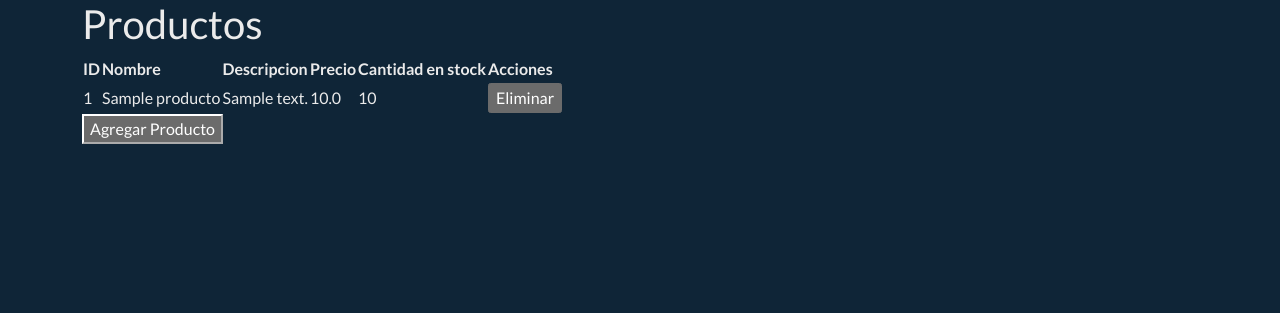
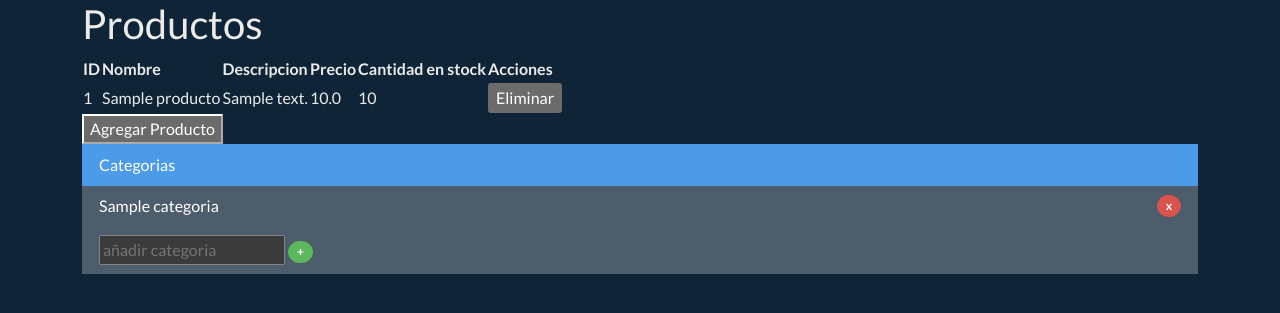
Before and after one commit to felix-gy/Pharmacy-web-app, a Flask app: page /productos in a window 1280 px wide. Shown: the top 313 px of the page. Run offline with Flask 2, Linux system fonts and the light colour scheme; tables that the repository leaves empty or names only in its code hold one stand-in row (values such as "Sample post"); data that the repository does not hold is empty; some libraries are stand-ins or nearby versions.

Commit message:
Add Categorias

```diff
--- a/app/app.py
+++ b/app/app.py
@@ -1,13 +1,10 @@
 from flask import Flask, render_template, request, redirect,url_for
-import mysql.connector #el code no me funciona con el from controller.controllerSucursal import * con este nomas
-#importando las funciones
+import mysql.connector
 from controller.controllerSucursal import *
 from controller.controllerEmpleados import *
 from controller.controllerCliente import *
+from controller.controllerCategoria import *
 
-app = Flask(__name__)
-
-#conexion a BD lo mismo que el archivo conexionBD.py
 db = mysql.connector.connect(
     host="sql.freedb.tech",
     user="freedb_db_test_111",
@@ -15,10 +12,11 @@ db = mysql.connector.connect(
     database="freedb_db_pharmacy"
 )
 
+app = Flask(__name__)
+
 @app.route('/')
 def index():
     return render_template('index.html')
-
 
 #Sucursal
 ################################################################
@@ -131,7 +129,7 @@ def mostrar_productos():
     cursor = db.cursor()
     cursor.execute("SELECT * FROM Producto")
     productos = cursor.fetchall()
-    return render_template('productos.html', productos=productos)
+    return render_template('productos.html', productos=productos, categorias = listaCategoria())
 
 # Ruta para agregar un producto
 @app.route('/agregar_producto', methods=['GET', 'POST'])
@@ -173,7 +171,6 @@ def eliminar_producto(id):
 
 #CLiente
 ################################################################
-
 @app.route('/clientes')
 def clienteView():
     # Obtenemos la lista de empleados
@@ -216,5 +213,19 @@ def update_cliente(id):
     actualizar_cliente(id, nombre, apellido, direccion, telefono, email, id_sucursal)
     return redirect(url_for('clienteView'))
 
+#Categoria
+################################################################
+@app.route('/add_categoria', methods=['POST'])
+def add_categoria():
+    nombre = request.form['nombre']
+    crear_categoria(nombre)
+    return redirect(url_for('mostrar_productos'))
+
+@app.route('/delete_categoria/<string:id>',methods=['GET'] )
+def delete_categoria(id):
+    eliminar_categoria(id)
+    return redirect(url_for('mostrar_productos'))
+
+
 if __name__ == '__main__':
     app.run(debug=True)
--- a/app/conexionBD.py
+++ b/app/conexionBD.py
@@ -1,4 +1,3 @@
-#Importando Libreria mysql.connector para conectar Python con MySQL
 import mysql.connector
 
 #Conectandose la base desplegada en la nube
--- /dev/null
+++ b/app/controller/controllerCategoria.py
@@ -0,0 +1,28 @@
+from conexionBD import *  #Importando conexion BD
+def listaCategoria():
+    conexion = connectionBD()
+    cursor = conexion.cursor(dictionary=True)
+    sql = "SELECT * FROM Categoria"
+    cursor.execute(sql)
+    Busquedaclientes = cursor.fetchall()
+    cursor.close()
+    return Busquedaclientes
+
+def eliminar_categoria(id_categoria):
+    conexion = connectionBD()
+    cursor = conexion.cursor()
+
+    sql = "DELETE FROM Categoria WHERE ID_categoria = %s"
+    valores = (id_categoria,)
+    cursor.execute(sql, valores)
+    conexion.commit()
+    cursor.close()
+
+def crear_categoria(nombre):
+    conexion = connectionBD()
+    cursor = conexion.cursor()
+    sql = "INSERT INTO Categoria (nombre) VALUES (%s)"
+    valores = (nombre,)
+    cursor.execute(sql, valores)
+    conexion.commit()
+    cursor.close()
--- /dev/null
+++ b/app/templates/categorias.html
@@ -0,0 +1,18 @@
+<ul class="list-group">
+    <li class="list-group-item list-group-item-action active">
+        Categorias
+    </li>
+    {% for categoria in categorias %}
+    <li class="list-group-item d-flex justify-content-between  align-items-center">
+        {{ categoria.nombre }}
+        <a href="/delete_categoria/{{ categoria.ID_categoria }}" class="btn badge rounded-pill btn-danger">x</a>
+        <!-- <span class="badge rounded-pill bg-danger" ><a href="/delete_categoria/{{ categoria.ID_categoria }}">x</a></span> -->
+    </li>
+    {% endfor %}
+    <li class="list-group-item d-flex justify-content-between align-items-center">
+        <form action="/add_categoria" method="POST">
+            <input type="text" name="nombre" placeholder="añadir categoria">
+            <button class="btn badge rounded-pill btn-success" type="submit">+</button>
+        </form>
+    </li>
+</ul>
--- a/app/templates/productos.html
+++ b/app/templates/productos.html
@@ -4,6 +4,7 @@
 {% endblock %}
 
 {% block body %}
+
 <h1>Productos</h1>
 <table>
     <tr>
@@ -32,4 +33,7 @@
 <form action="/agregar_producto" method="GET">
 <button type="submit">Agregar Producto</button>
 </form>
+
+{% include 'categorias.html' %}
+
 {% endblock %}
```
